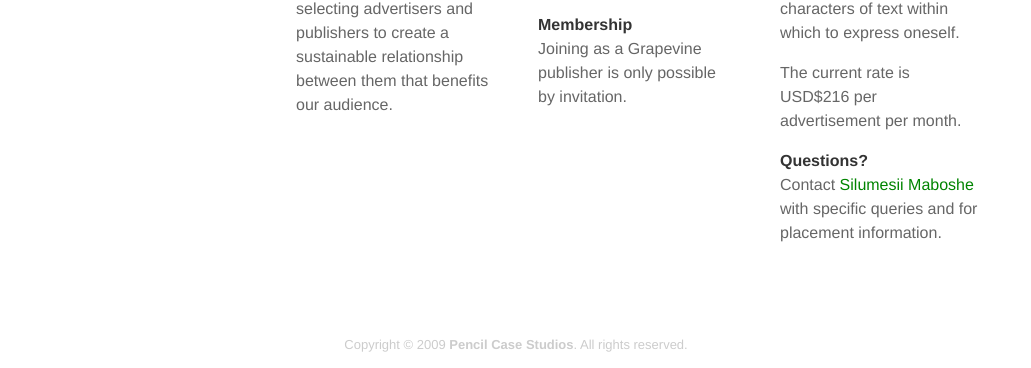
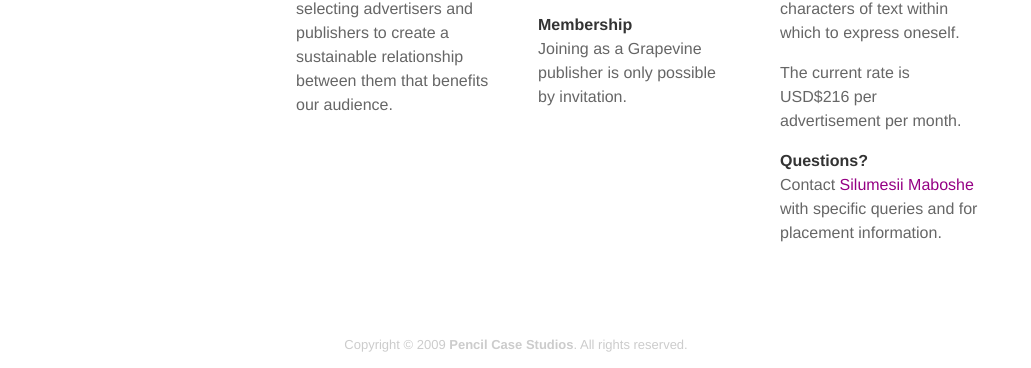
Before and after one commit to babalela/grapevine, a Jekyll site: the page built from index.html, in a window 1280 px wide. Shown: the part 363-731 px from the top of the page, without its empty margins (124-1155 px from the left). Built offline with Jekyll 4.4.1, drawn with Linux system fonts in a browser that asks for light colours.

Commit message:
Updated link colour.

```diff
--- a/stylesheets/styles.css
+++ b/stylesheets/styles.css
@@ -32,6 +32,10 @@ body {
 	line-height: 1.5em;
 }
 
+h1, h2, h3, h4, h5, h6 {
+	color: #333333;
+}
+
 h1 {
 	font-size: 4em;
 	line-height: 1em;
@@ -42,14 +46,9 @@ h2 {
 	line-height: 1em;
 }
 
-h1, h2, h3, h4, h5, h6 {
-	color: #333333;
-}
-
-
 a {
 	text-decoration: none;
-	color: #008400;
+	color: #950084;
 }
 
 a.hover {
```
